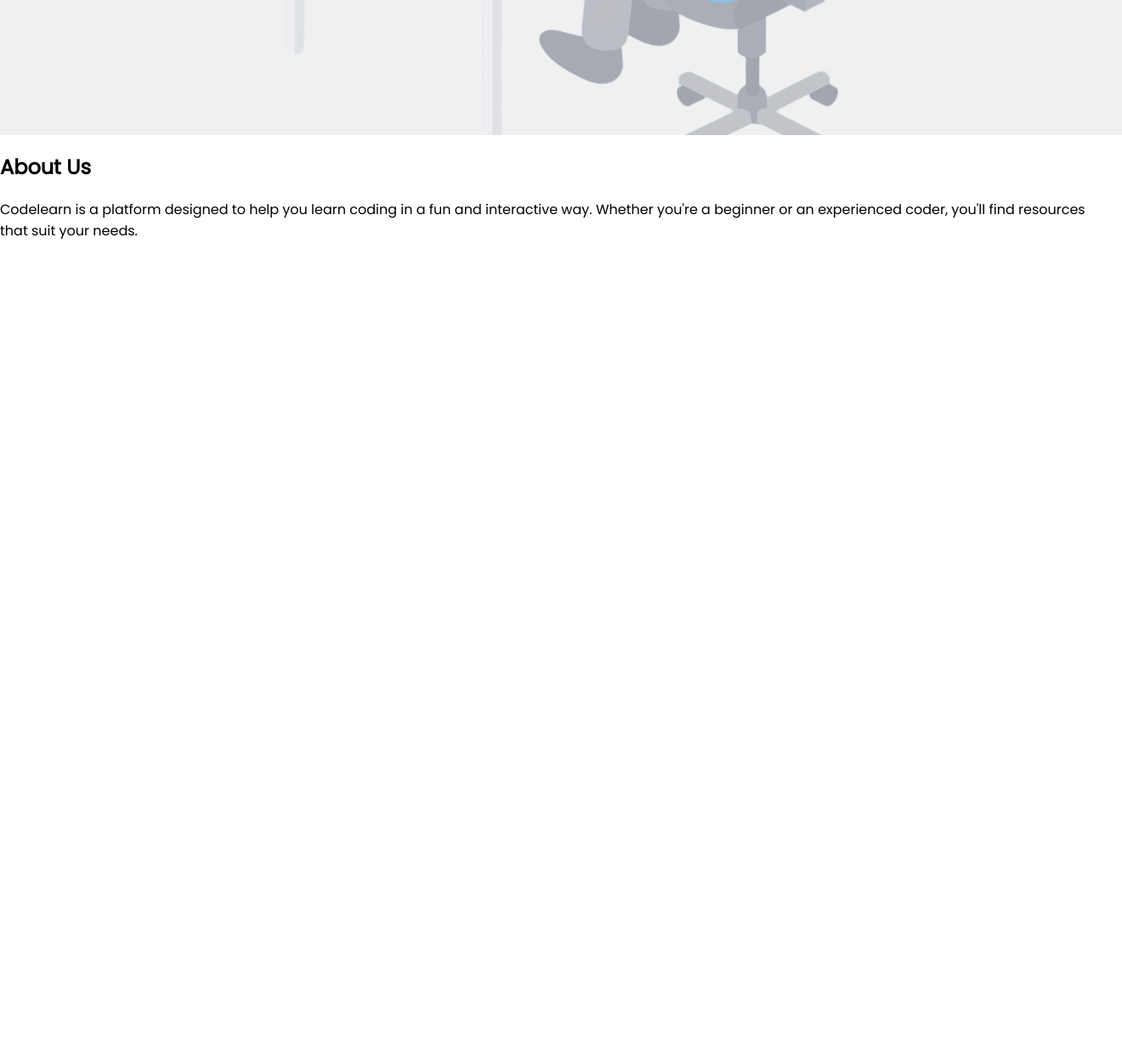
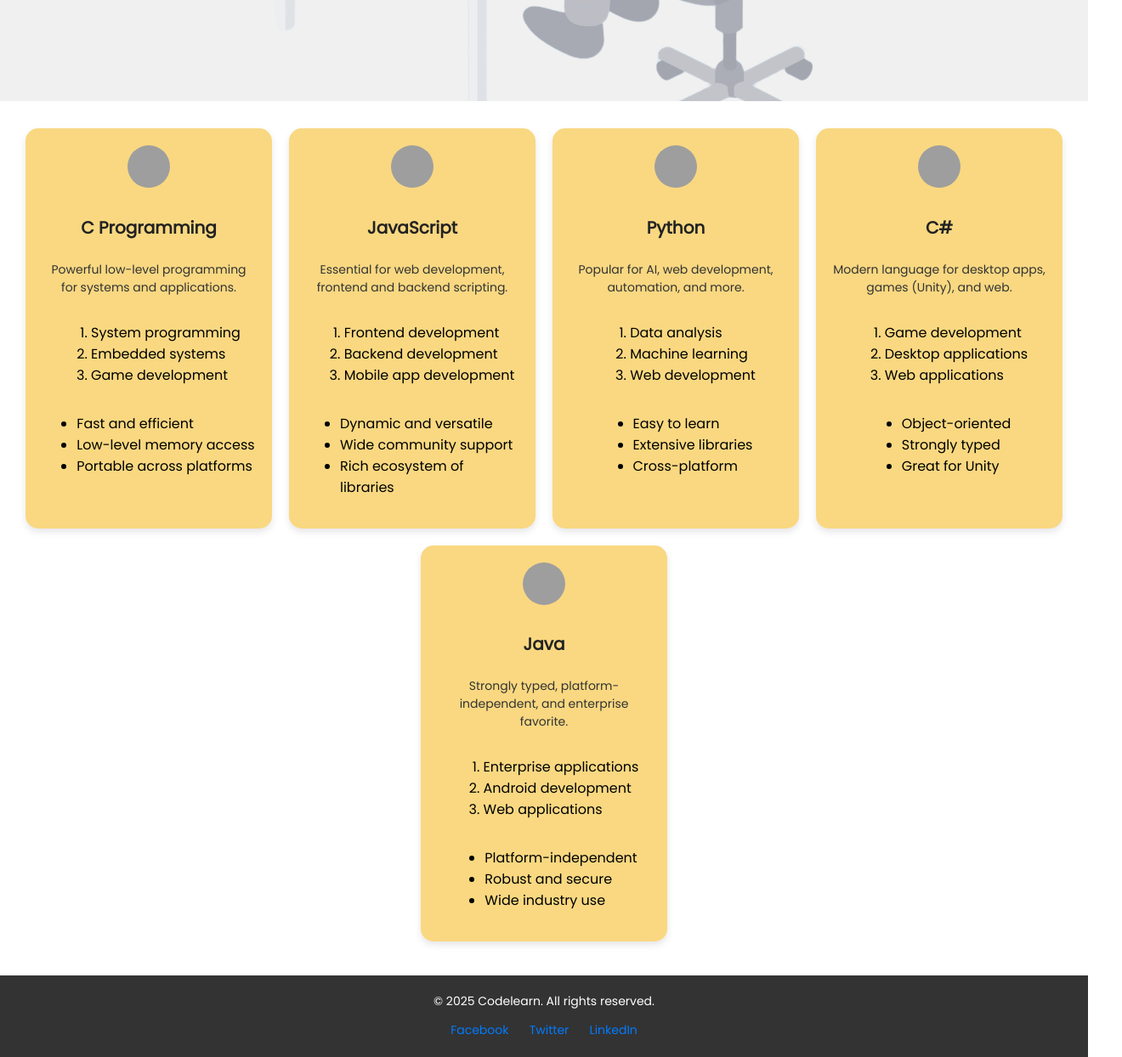
Before and after one commit to asathsara/Codelearn, a plain HTML site: page index.html in a window 1280 px wide. Shown: the part 676-1920 px from the top of the page at 85% size, 1320 px wide, since content can reach past the window. Before the commit the page ends 976 px from the top, so only its background shows below. Drawn offline with Linux system fonts and the light colour scheme; grey boxes are pictures that could not be loaded.

Commit message:
add some js

```diff
--- a/index.html
+++ b/index.html
@@ -35,12 +35,114 @@
       </div>
     </div>
 
-    <div class="content">
-      <h2>About Us</h2>
-      <p>
-        Codelearn is a platform designed to help you learn coding in a fun and
-        interactive way. Whether you're a beginner or an experienced coder,
-        you'll find resources that suit your needs.
-      </p>
+    <div class="cards-container">
+      <div class="card">
+        <img
+          src="https://raw.githubusercontent.com/devicons/devicon/master/icons/c/c-original.svg"
+          alt="C Programming"
+        />
+        <h2>C Programming</h2>
+        <p>Powerful low-level programming for systems and applications.</p>
+        <ol>
+          <li>System programming</li>
+          <li>Embedded systems</li>
+          <li>Game development</li>
+        </ol>
+        <ul>
+          <li>Fast and efficient</li>
+          <li>Low-level memory access</li>
+          <li>Portable across platforms</li>
+        </ul>
+      </div>
+
+      <div class="card">
+        <img
+          src="https://raw.githubusercontent.com/devicons/devicon/master/icons/javascript/javascript-original.svg"
+          alt="JavaScript"
+        />
+        <h2>JavaScript</h2>
+        <p>Essential for web development, frontend and backend scripting.</p>
+        <ol>
+          <li>Frontend development</li>
+          <li>Backend development</li>
+          <li>Mobile app development</li>
+        </ol>
+        <ul>
+          <li>Dynamic and versatile</li>
+          <li>Wide community support</li>
+          <li>Rich ecosystem of libraries</li>
+        </ul>
+      </div>
+
+      <div class="card">
+        <img
+          src="https://raw.githubusercontent.com/devicons/devicon/master/icons/python/python-original.svg"
+          alt="Python"
+        />
+        <h2>Python</h2>
+        <p>Popular for AI, web development, automation, and more.</p>
+        <ol>
+          <li>Data analysis</li>
+          <li>Machine learning</li>
+          <li>Web development</li>
+        </ol>
+        <ul>
+          <li>Easy to learn</li>
+          <li>Extensive libraries</li>
+          <li>Cross-platform</li>
+        </ul>
+      </div>
+
+      <div class="card">
+        <img
+          src="https://raw.githubusercontent.com/devicons/devicon/master/icons/csharp/csharp-original.svg"
+          alt="C#"
+        />
+        <h2>C#</h2>
+        <p>Modern language for desktop apps, games (Unity), and web.</p>
+        <ol>
+          <li>Game development</li>
+          <li>Desktop applications</li>
+          <li>Web applications</li>
+        </ol>
+        <ul>
+          <li>Object-oriented</li>
+          <li>Strongly typed</li>
+          <li>Great for Unity</li>
+        </ul>
+      </div>
+
+      <div class="card">
+        <img
+          src="https://raw.githubusercontent.com/devicons/devicon/master/icons/java/java-original.svg"
+          alt="Java"
+        />
+        <h2>Java</h2>
+        <p>Strongly typed, platform-independent, and enterprise favorite.</p>
+        <ol>
+          <li>Enterprise applications</li>
+          <li>Android development</li>
+          <li>Web applications</li>
+        </ol>
+        <ul>
+          <li>Platform-independent</li>
+          <li>Robust and secure</li>
+          <li>Wide industry use</li>
+        </ul>
+      </div>
+    </div>
+
+    <footer class="footer">
+      <div class="footer-content">
+        <p>&copy; 2025 Codelearn. All rights reserved.</p>
+        <div class="social-links">
+          <a href="#" target="_blank">Facebook</a>
+          <a href="#" target="_blank">Twitter</a>
+          <a href="#" target="_blank">LinkedIn</a>
+        </div>
+      </div>
+    </footer>
+
+    <script src="script.js"></script>
   </body>
 </html>
--- a/script.js
+++ b/script.js
@@ -0,0 +1,37 @@
+// Scroll-to-Top Button
+const scrollToTopButton = document.createElement('button');
+scrollToTopButton.textContent = '↑';
+scrollToTopButton.classList.add('scroll-to-top');
+document.body.appendChild(scrollToTopButton);
+
+scrollToTopButton.addEventListener('click', () => {
+  window.scrollTo({ top: 0, behavior: 'smooth' });
+});
+
+window.addEventListener('scroll', () => {
+  if (window.scrollY > 200) {
+    scrollToTopButton.style.display = 'block';
+  } else {
+    scrollToTopButton.style.display = 'none';
+  }
+});
+
+
+
+greeting.style.fontSize = '1.2rem';
+greeting.style.marginTop = '10px';
+heroContent.appendChild(greeting);
+
+// Card Hover Effect
+const cards = document.querySelectorAll('.card');
+cards.forEach(card => {
+  card.addEventListener('mouseenter', () => {
+    card.style.transform = 'scale(1.05)';
+    card.style.boxShadow = '0 8px 16px rgba(0, 0, 0, 0.2)';
+  });
+
+  card.addEventListener('mouseleave', () => {
+    card.style.transform = 'scale(1)';
+    card.style.boxShadow = '0 4px 8px rgba(0, 0, 0, 0.1)';
+  });
+});
--- a/styles.css
+++ b/styles.css
@@ -34,7 +34,6 @@ body {
     justify-content: center;
     overflow: hidden;
     text-align: center;
-    padding: 20px;
   }
 
   .hero-image {
@@ -130,3 +129,91 @@ body {
   from{border-right-color: #333;}
   to{border-right-color: transparent;}
 }
+.cards-container {
+    display: flex;
+    flex-wrap: wrap;
+    gap: 20px;
+    justify-content: center;
+    margin-top: 32px;
+  }
+
+.card {
+    background-color: #f9d881;
+    border-radius: 15px;
+    width: 250px;
+    padding: 20px;
+    position: relative;
+    display: flex;
+    flex-direction: column;
+    align-items: center;
+    box-shadow: 0 4px 8px rgba(0,0,0,0.1);
+    transition: transform 0.3s;
+  }
+
+  .card:hover {
+    transform: translateY(-5px);
+  }
+
+  .card img {
+    width: 50px;
+    height: 50px;
+    border-radius: 50%;
+    margin-bottom: 15px;
+    object-fit: cover;
+  }
+
+  .card h2 {
+    font-size: 20px;
+    text-align: center;
+    margin-bottom: 10px;
+    color: #222;
+  }
+
+  .card p {
+    font-size: 14px;
+    text-align: center;
+    color: #333;
+  }
+
+/* Footer styles */
+.footer {
+    background-color: #333;
+    color: #fff;
+    padding: 20px 0;
+    text-align: center;
+    margin-top: 40px;
+    width: 100%;
+  }
+
+
+
+  .footer p {
+    margin: 0;
+    font-size: 14px;
+  }
+
+  .footer .social-links {
+    margin-top: 10px;
+  }
+
+  .footer .social-links a {
+    color: #007bff;
+    text-decoration: none;
+    margin: 0 10px;
+    font-size: 14px;
+    transition: color 0.3s;
+  }
+
+  .footer .social-links a:hover {
+    color: #0056b3;
+  }
+
+  /* Responsive footer */
+  @media (max-width: 768px) {
+    .footer p {
+      font-size: 12px;
+    }
+    .footer .social-links a {
+      font-size: 12px;
+    }
+  }
```
Lines whose indentation alone changed are shown as unchanged.
